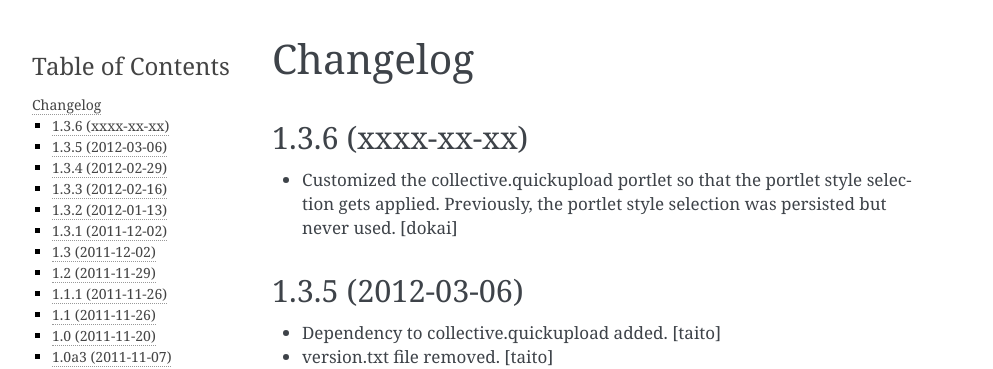
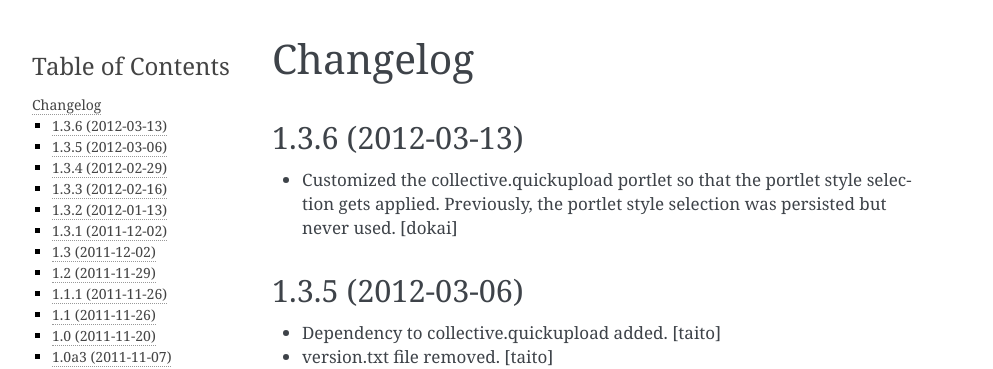
Before and after one commit to hexagonit/hexagonit.portletstyle, a Sphinx documentation site: the page built from hexagonit/portletstyle/docs/HISTORY.rst, in a window 1280 px wide. Shown: the top 369 px of the page, without its empty margins (148-1141 px from the left). Built offline with Sphinx 7.4.7, drawn with Linux system fonts in a browser that asks for light colours.

Commit message:
Release 1.3.6.

```diff
--- a/hexagonit/portletstyle/docs/HISTORY.rst
+++ b/hexagonit/portletstyle/docs/HISTORY.rst
@@ -1,7 +1,7 @@
 Changelog
 =========
 
-1.3.6 (xxxx-xx-xx)
+1.3.6 (2012-03-13)
 ------------------
 
 - Customized the collective.quickupload portlet so that the portlet style
--- a/setup.py
+++ b/setup.py
@@ -16,7 +16,7 @@ long_description = (
 
 
 setup(name='hexagonit.portletstyle',
-      version='1.3.5',
+      version='1.3.6',
       description="Assign a CSS style to a portlet",
       long_description=long_description,
       # Get more strings from
```
